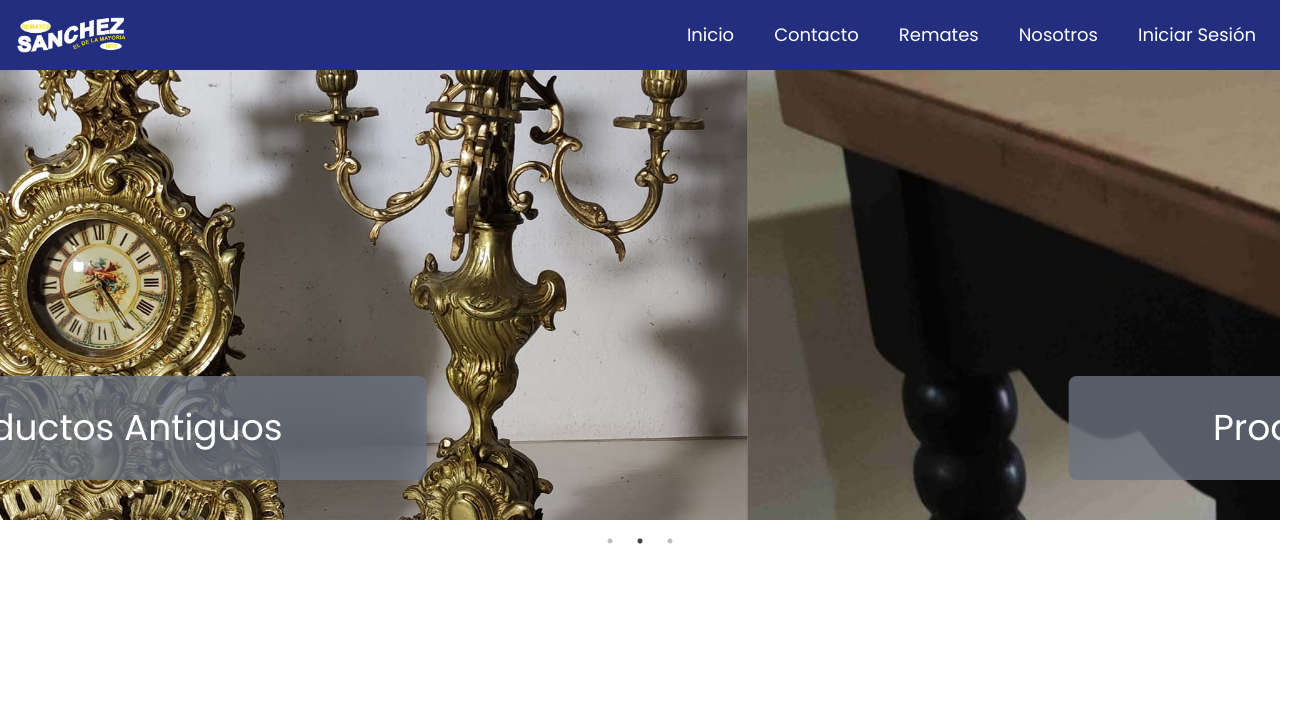
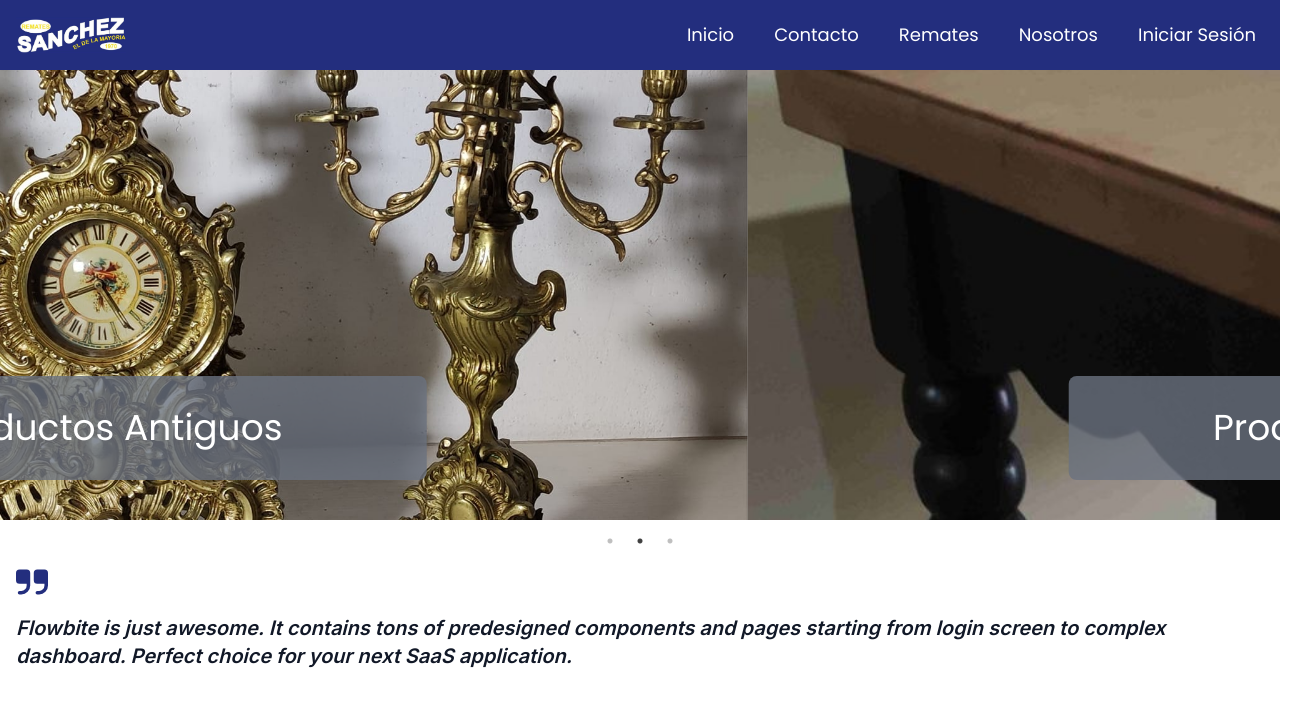
Before and after one commit to alloisa2005/remate-app, a Next.js app: page / in a window 1280 px wide. Shown: the top 706 px of the page, 1305 px wide, since content can reach past the window. Built offline with nearby package versions, Linux system fonts and the light colour scheme.

Commit message:
Agregando Modal

```diff
--- a/package.json
+++ b/package.json
@@ -9,6 +9,8 @@
     "lint": "next lint"
   },
   "dependencies": {
+    "flowbite": "^1.8.1",
+    "flowbite-react": "^0.6.4",
     "next": "13.5.4",
     "react": "^18",
     "react-dom": "^18",
--- a/src/app/globals.css
+++ b/src/app/globals.css
@@ -5,5 +5,5 @@
 @tailwind utilities;
 
 .contenedor {
-  @apply max-w-[1350px] mx-auto px-4
+  @apply max-w-[1350px] h-full mx-auto px-4 mt-7 md:mt-10
 }
--- a/src/app/nosotros/page.jsx
+++ b/src/app/nosotros/page.jsx
@@ -2,6 +2,7 @@ import React from "react";
 import { FaLocationArrow, FaCalendarAlt } from 'react-icons/fa'
 import { BsFillTelephoneFill } from 'react-icons/bs'
 import { GrMail } from 'react-icons/gr'
+import MyModal from "@/components/MyModal";
 
 const Nosotros = () => {
   return (
@@ -76,6 +77,8 @@ const Nosotros = () => {
           </div>
         </div>
       </div>
+
+      {/* <MyModal title='ERROR' /> */}
     </div>
   );
 };
--- a/src/app/page.js
+++ b/src/app/page.js
@@ -1,10 +1,24 @@
-import Carousel from '@/components/Carousel'
-import Image from 'next/image'
+"use client";
+
+import { Dropdown } from "flowbite-react";
+import Carousel from "@/components/Carousel";
+import Image from "next/image";
 
 export default function Home() {
   return (
-    <div>
+    <div className="overflow-x-hidden">
       <Carousel />
+
+      <div className="contenedor">
+
+        <blockquote class="text-xl italic font-semibold text-gray-900 dark:text-white">
+            <svg class="w-8 h-8 text-primario dark:text-gray-600 mb-4" aria-hidden="true" xmlns="http://www.w3.org/2000/svg" fill="currentColor" viewBox="0 0 18 14">
+                <path d="M6 0H2a2 2 0 0 0-2 2v4a2 2 0 0 0 2 2h4v1a3 3 0 0 1-3 3H2a1 1 0 0 0 0 2h1a5.006 5.006 0 0 0 5-5V2a2 2 0 0 0-2-2Zm10 0h-4a2 2 0 0 0-2 2v4a2 2 0 0 0 2 2h4v1a3 3 0 0 1-3 3h-1a1 1 0 0 0 0 2h1a5.006 5.006 0 0 0 5-5V2a2 2 0 0 0-2-2Z"/>
+            </svg>
+            <p>Flowbite is just awesome. It contains tons of predesigned components and pages starting from login screen to complex dashboard. Perfect choice for your next SaaS application.</p>
+        </blockquote>
+
+      </div>
     </div>
-  )
+  );
 }
--- /dev/null
+++ b/src/components/MyModal.jsx
@@ -0,0 +1,29 @@
+'use client';
+
+import React from 'react'
+import { AiFillCloseCircle } from 'react-icons/ai'
+
+const MyModal = ({title, setModal}) => {
+  return (
+    <div className='absolute w-full h-full top-0 left-0 z-30 bg-black bg-opacity-50 flex justify-center items-center'>
+      <div className='w-full md:w-1/2  bg-white rounded-lg p-4 mx-4'>
+          <div className='flex items-center justify-between'>
+            <p className='text-center font-poppins text-3xl text-red-500 uppercase'>{title}</p>
+            <AiFillCloseCircle
+                className='text-red-500 text-4xl cursor-pointer hover:text-red-800 ease-out duration-300'
+                onClick={setModal}
+            />
+          </div>
+          <div className='font-poppins mt-6 lg:mt-5 mb-7 lg:mb-5'>
+            <p className='text-lg md:text-xl'>¿Está seguro que desea eliminar todo?</p>
+          </div>
+
+          <div className=' mt-4 text-right'>
+            <button className='bg-red-500 hover:bg-red-800 ease-out duration-300 text-white font-poppins font-bold py-2 px-4 rounded'>Aceptar</button>
+          </div>
+      </div>
+    </div>
+  )
+}
+
+export default MyModal
--- a/src/components/Navbar.jsx
+++ b/src/components/Navbar.jsx
@@ -22,7 +22,7 @@ const Navbar = () => {
         </Link>
 
         <ul className='hidden lg:flex items-center gap-6 text-white font-poppins text-lg'>
-        <li className='cursor-pointer hover:bg-white hover:text-primario p-2 rounded-md ease-in duration-100'>Inicio</li>
+          <Link href={'/'} className='cursor-pointer hover:bg-white hover:text-primario p-2 rounded-md ease-in duration-100'>Inicio</Link>
           <li className='cursor-pointer hover:bg-white hover:text-primario p-2 rounded-md ease-in duration-100'>Contacto</li>
           <li className='group cursor-pointer hover:bg-white hover:text-primario p-2 rounded-md ease-in duration-100'>Remates</li>
           <Link href={'/nosotros'} className='cursor-pointer hover:bg-white hover:text-primario p-2 rounded-md ease-in duration-100'>Nosotros</Link>
@@ -35,11 +35,11 @@ const Navbar = () => {
 
         <div className={navbar ? 'z-10 lg:hidden fixed top-0 right-0 w-full md:w-[60%] h-full bg-primario ease-in duration-500' : 'z-10 lg:hidden fixed top-0 right-[-100%] w-full md:w-[70%] h-full bg-primario ease-in duration-500'}>
           <ul className='mt-28 w-full h-full flex flex-col gap-8 text-white font-poppins text-2xl items-end px-6'>
-            <li className='border-b-2 border-slate-500 w-full text-right pb-1 cursor-pointer'>Inicio</li>
-            <li className='border-b-2 border-slate-500 w-full text-right pb-1 cursor-pointer'>Contacto</li>
-            <li className='border-b-2 border-slate-500 w-full text-right pb-1 cursor-pointer'>Remates</li>
-            <Link href={'/nosotros'} className='border-b-2 border-slate-500 w-full text-right pb-1 cursor-pointer'>Nosotros</Link>
-            <li className='border-b-2 border-slate-500 w-full text-right pb-1 cursor-pointer'>Iniciar Sesión</li>
+            <Link href={'/'} onClick={handleNavbar} className='border-b-2 border-slate-500 w-full text-right pb-1 cursor-pointer'>Inicio</Link>
+            <li onClick={handleNavbar} className='border-b-2 border-slate-500 w-full text-right pb-1 cursor-pointer'>Contacto</li>
+            <li onClick={handleNavbar} className='border-b-2 border-slate-500 w-full text-right pb-1 cursor-pointer'>Remates</li>
+            <Link onClick={handleNavbar} href={'/nosotros'} className='border-b-2 border-slate-500 w-full text-right pb-1 cursor-pointer'>Nosotros</Link>
+            <li onClick={handleNavbar} className='border-b-2 border-slate-500 w-full text-right pb-1 cursor-pointer'>Iniciar Sesión</li>
           </ul>
         </div>
       </nav>
--- a/tailwind.config.js
+++ b/tailwind.config.js
@@ -1,6 +1,7 @@
 /** @type {import('tailwindcss').Config} */
 module.exports = {
   content: [
+    "./node_modules/flowbite-react/**/*.js",
     "./src/pages/**/*.{js,ts,jsx,tsx,mdx}",
     "./src/components/**/*.{js,ts,jsx,tsx,mdx}",
     "./src/app/**/*.{js,ts,jsx,tsx,mdx}",
@@ -21,5 +22,7 @@ module.exports = {
       },
     },
   },
-  plugins: [],
+  plugins: [
+    require("flowbite/plugin")
+  ],
 };
```
Also changed, not shown: 1 other file (tests, documents, lock files or other folders).
